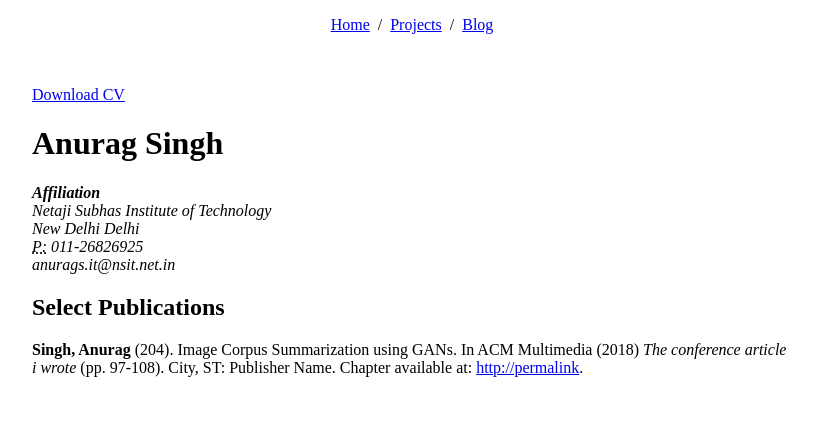
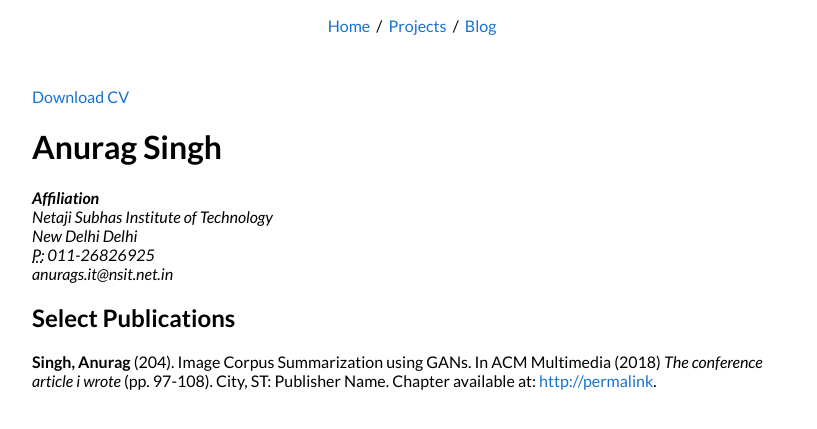
Before and after one commit to Anurag14/anurag14.github.io, a Jekyll site: the page built from cv/index.html, in a window 1280 px wide. Shown: the top 429 px of the page, without its empty margins (228-1045 px from the left). Built offline with Jekyll 4.4.1, drawn with Linux system fonts in a browser that asks for light colours.

Commit message:
default final try

```diff
--- a/_layouts/default.html
+++ b/_layouts/default.html
@@ -1,13 +1,72 @@
 <!DOCTYPE html>
-<html lang="en">
+<html>
   <head>
-  <meta http-equiv="Content-Type" content="text/html; charset=UTF-8">
-  <title>{{ page.title }}</title>
+    <meta name="google-site-verification" content="pnhSl_4QpOsiADybbAIgZVtnw2NZ0SS7gwscbOeagoA" />
+  <meta name=viewport content=“width=800”>
+  <meta name="generator" content="HTML Tidy for Linux/x86 (vers 11 February 2007), see www.w3.org">
+  <style type="text/css">
+    /* Color scheme stolen from Sergey Karayev */
+    a {
+    color: #1772d0;
+    text-decoration:none;
+    }
+    a:focus, a:hover {
+    color: #f09228;
+    text-decoration:none;
+    }
+    body,td,th,tr,p,a {
+    font-family: 'Lato', Verdana, Helvetica, sans-serif;
+    font-size: 16px
+    }
+    strong {
+    font-family: 'Lato', Verdana, Helvetica, sans-serif;
+    font-size: 16px;
+    }
+    heading {
+    font-family: 'Lato', Verdana, Helvetica, sans-serif;
+    font-size: 22px;
+    }
+    papertitle {
+    font-family: 'Lato', Verdana, Helvetica, sans-serif;
+    font-size: 16px;
+    font-weight: 700
+    }
+    name {
+    font-family: 'Lato', Verdana, Helvetica, sans-serif;
+    font-size: 34px;
+    }
+    .one
+    {
+    width: 160px;
+    height: 160px;
+    position: relative;
+    }
+    .two
+    {
+    width: 160px;
+    height: 160px;
+    position: absolute;
+    transition: opacity .2s ease-in-out;
+    -moz-transition: opacity .2s ease-in-out;
+    -webkit-transition: opacity .2s ease-in-out;
+    }
+    .fade {
+     transition: opacity .2s ease-in-out;
+     -moz-transition: opacity .2s ease-in-out;
+     -webkit-transition: opacity .2s ease-in-out;
+    }
+    span.highlight {
+        background-color: #ffffd0;
+    }
+  </style>
+    <link rel="icon" type="image/png" href="seal_icon.png">
+    <title>{{ page.title }}</title>
 
-  <meta name="viewport" content="width=device-width, initial-scale=1">
-  <meta name="author" content="Anurag Singh">
-  <link href='css/main.css' rel='stylesheet' type='text/css'>
+  <meta http-equiv="Content-Type" content="text/html; charset=us-ascii">
+  <link href='http://fonts.googleapis.com/css?family=Lato:400,700,400italic,700italic' rel='stylesheet' type='text/css'>
+  <link href='css/stylesheet.css' rel="stylesheet" type="text/css">
   </head>
+
 
 
   <body>
```
